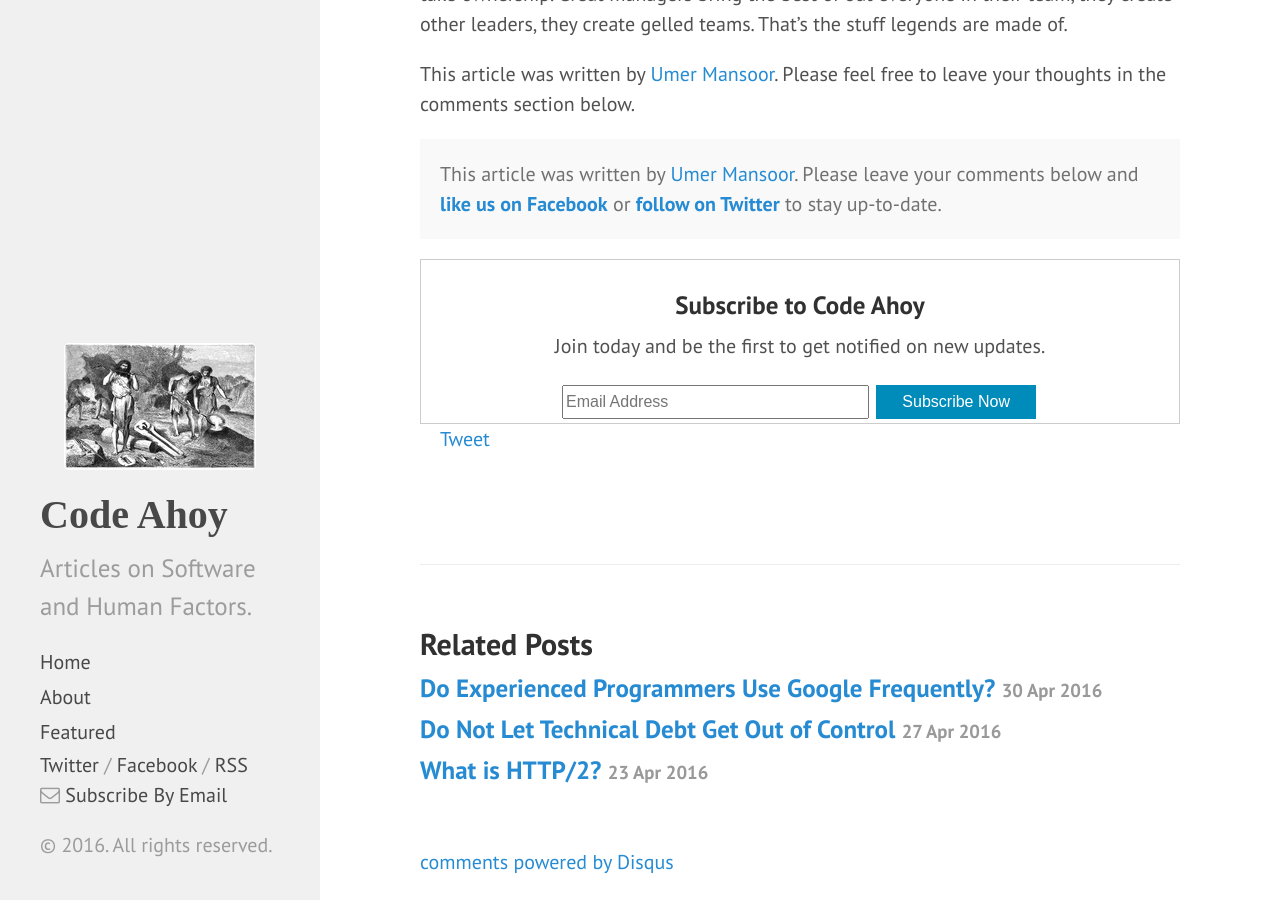
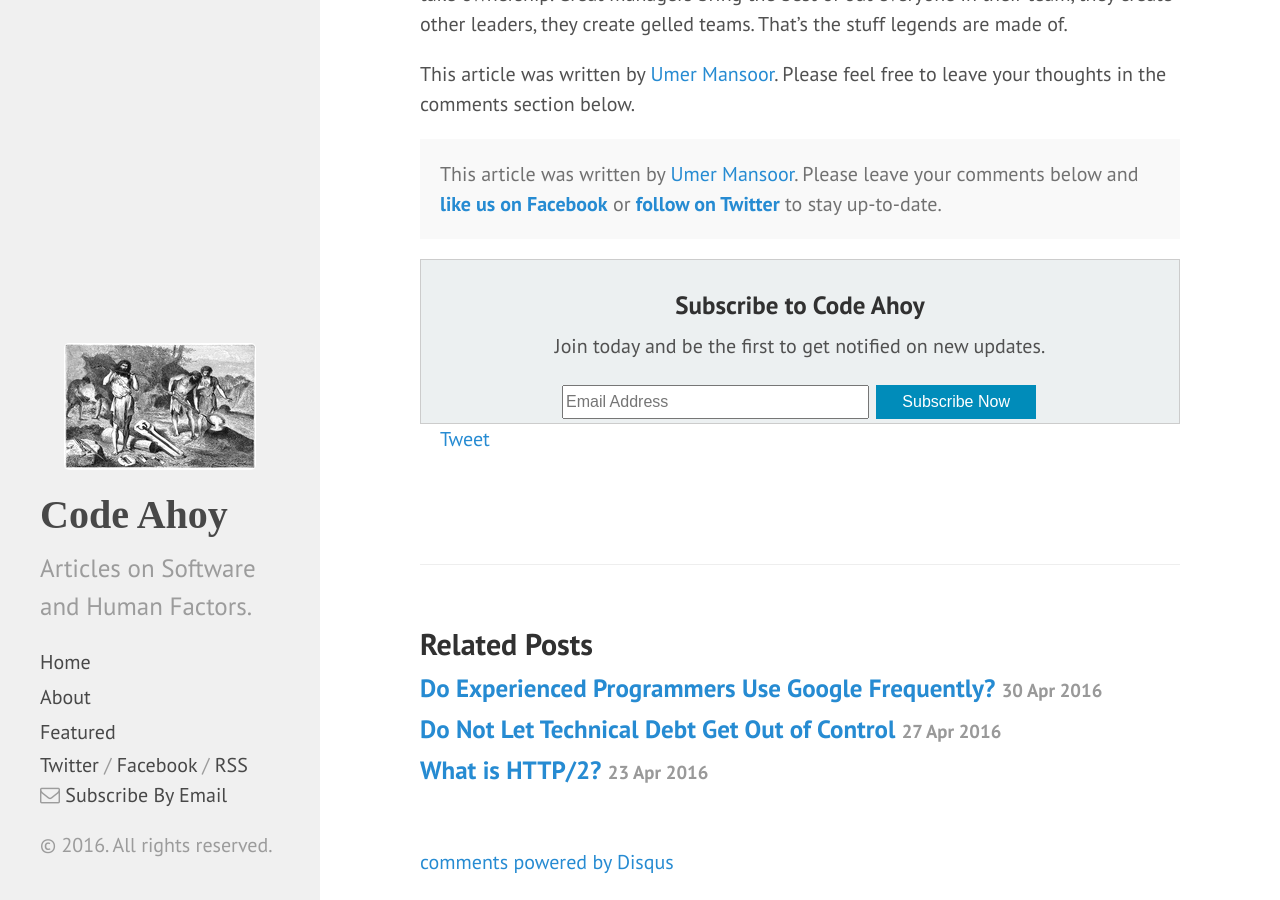
Before and after one commit to talk2viren/umermansoor.github.io, a Jekyll site: the page built from _posts/2016-04-12-let-them-own-it.md, in a window 1280 px wide and 900 px high, scrolled down 1523 px. Built offline with Jekyll 4.4.1, drawn with Linux system fonts in a browser that asks for light colours; nearby versions of some CDN libraries; a script that is not in the unit is left out; comment, search, counter and statistics services are not loaded.

Commit message:
Update post.html

```diff
--- a/_layouts/post.html
+++ b/_layouts/post.html
@@ -14,7 +14,7 @@
         <a href="https://twitter.com/codeahoy"><strong>follow on Twitter</strong></a> to stay up-to-date. <br/>
     </p>
 
-      <form style="border:1px solid #ccc;text-align:center;" action="https://feedburner.google.com/fb/a/mailverify" method="post" target="popupwindow" onsubmit="window.open('https://feedburner.google.com/fb/a/mailverify?uri=CodeAhoy', 'popupwindow', 'scrollbars=yes,width=550,height=520');return true">
+      <form style="border:1px solid #ccc;text-align:center; background-color:#ECF0F1;" action="https://feedburner.google.com/fb/a/mailverify" method="post" target="popupwindow" onsubmit="window.open('https://feedburner.google.com/fb/a/mailverify?uri=CodeAhoy', 'popupwindow', 'scrollbars=yes,width=550,height=520');return true">
            <h3>Subscribe to Code Ahoy</h3>
            <p>Join today and be the first to get notified on new updates.</p>
            <input type="text" style="font-size: 16px; height:34px;" name="email" size="30" placeholder="Email Address"/>
```
